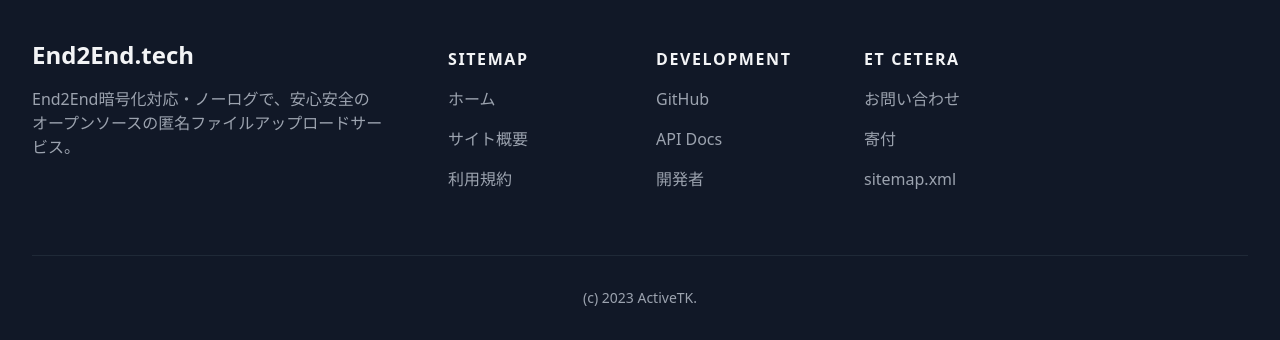
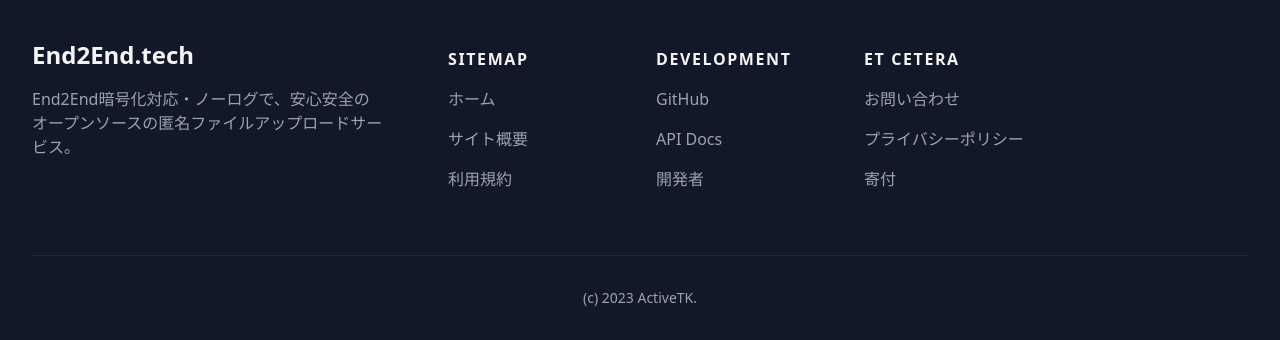
Before and after one commit to ActiveTK/End2End.tech, a PHP site: page /api.end2end.tech/index.php in a window 1280 px wide. Shown: the part 1997-2337 px from the top of the page. Run offline with PHP 8.4, Linux system fonts and the light colour scheme; some libraries are stand-ins or nearby versions.

Commit message:
フッターを編集

```diff
--- a/scripts/footer.php
+++ b/scripts/footer.php
@@ -45,10 +45,10 @@
                 <a href="<?=FullURL?>contact" class="text-gray-400 transition duration-100 hover:text-indigo-500 active:text-indigo-600">お問い合わせ</a>
               </div>
               <div>
-                <a href="<?=FullURL?>donate" class="text-gray-400 transition duration-100 hover:text-indigo-500 active:text-indigo-600">寄付</a>
+                <a href="<?=FullURL?>privacy" class="text-gray-400 transition duration-100 hover:text-indigo-500 active:text-indigo-600">プライバシーポリシー</a>
               </div>
               <div>
-                <a href="<?=FullURL?>sitemap.xml" class="text-gray-400 transition duration-100 hover:text-indigo-500 active:text-indigo-600">sitemap.xml</a>
+                <a href="<?=FullURL?>donate" class="text-gray-400 transition duration-100 hover:text-indigo-500 active:text-indigo-600">寄付</a>
               </div>
             </nav>
           </div>
```
